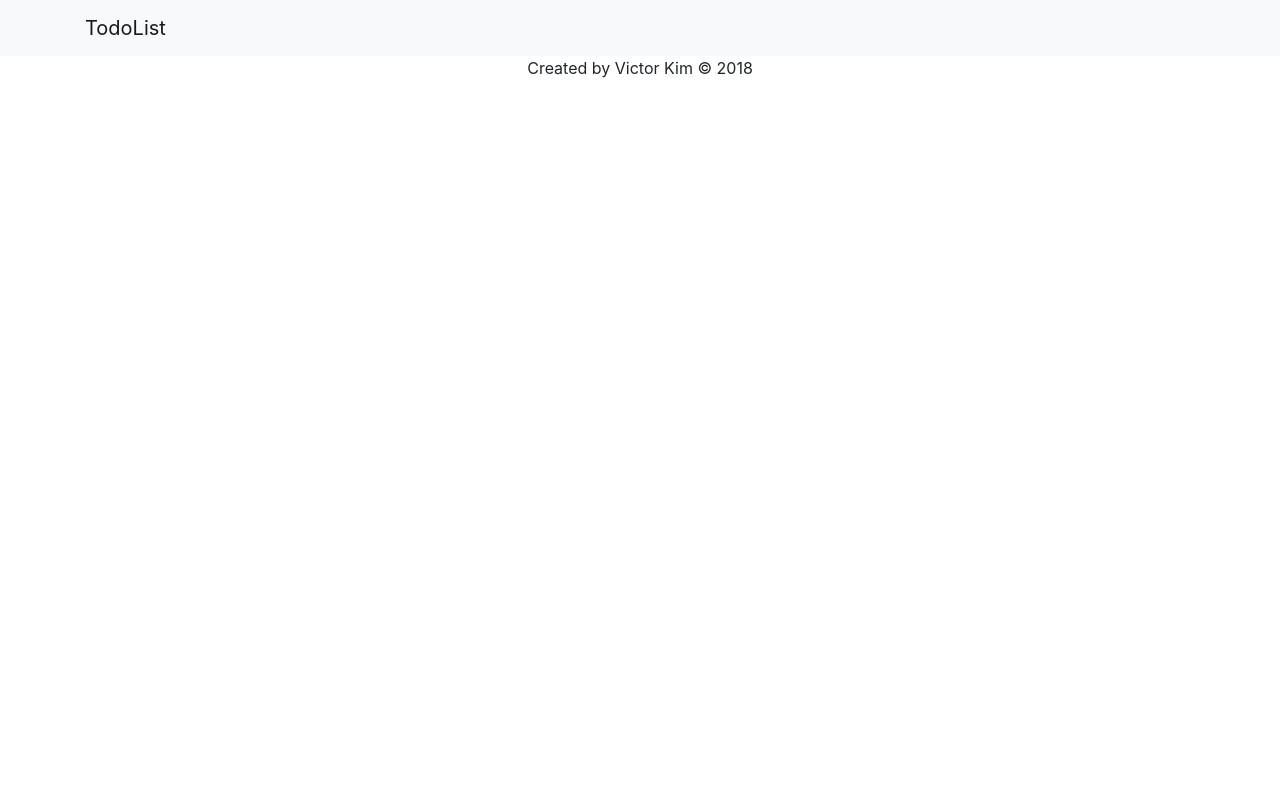
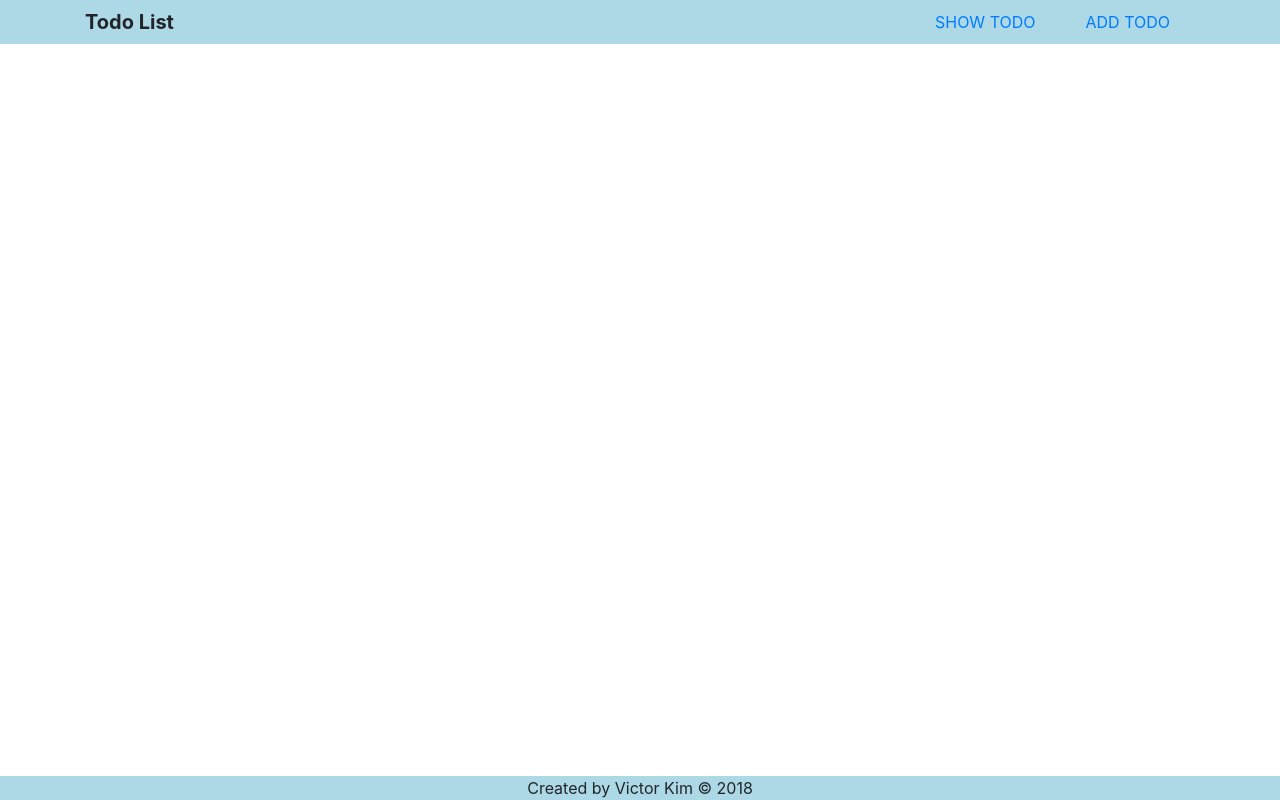
Before and after one commit to ViktorKim/ToDo-List, a Vue app: page / in a window 1280 px wide. Built offline with nearby package versions, Linux system fonts and the light colour scheme.

Commit message:
removed unused bootstrap components - used only reboot and grid. Implemented custom router functionality. Small code refactor

```diff
--- a/src/App.vue
+++ b/src/App.vue
@@ -6,6 +6,7 @@
 
 <script>
     import page from './components/page/Page';
+
     export default {
         name: 'app',
         components: {
@@ -15,5 +16,14 @@ export default {
 </script>
 
 <style lang="scss">
-  @import "../node_modules/bootstrap/scss/bootstrap";
+    @import "../node_modules/bootstrap/scss/bootstrap-reboot";
+    @import "../node_modules/bootstrap/scss/bootstrap-grid";
+
+    html, body {
+        height: 100%;
+    }
+
+    #app {
+        height: 100%;
+    }
 </style>
--- a/src/components/list/ListItem.vue
+++ b/src/components/list/ListItem.vue
@@ -1,7 +1,10 @@
 <template>
     <li class="list__item" v-if="itemName !== undefined">
         <input type="checkbox" class="list__item_checkbox" :id="'list-item-checkbox-'+itemId">
-        <label :for="'list-item-checkbox-'+itemId" class="list__item_name">{{itemName}}</label>
+        <label :for="'list-item-checkbox-'+itemId" class="list__item_name">
+            <span class="checkbox">  <span class="glyphicon glyphicon-align-left" aria-hidden="true"></span></span>
+            {{itemName}}
+        </label>
     </li>
 </template>
 
@@ -9,8 +12,7 @@
     export default {
         name: "ListItem",
         data: function () {
-            return {
-            }
+            return {}
         },
         props: {
             itemName: String,
@@ -20,18 +22,24 @@
 </script>
 
 <style scoped lang="scss">
-    .list__item{
+    .list__item {
         color: olivedrab;
-        &_checkbox{
+        &_checkbox {
             display: none;
         }
-        &_checkbox:checked+&_name{
+        &_checkbox:checked + &_name {
             text-decoration: line-through;
             color: lightcoral;
         }
-
-        &_name{
+        &_name {
             cursor: pointer;
+        }
+        .checkbox {
+            display: inline-block;
+            height: 20px;
+            width: 20px;
+            border: 1px solid #ddd;
+            margin-right: 5px;
         }
     }
 </style>
--- a/src/components/page/Page.vue
+++ b/src/components/page/Page.vue
@@ -1,7 +1,12 @@
 <template>
     <div class="page">
-        <pageHeader></pageHeader>
-        <pageContent v-bind:content="getPageContent"></pageContent>
+        <div class="page__wrapper">
+            <pageHeader
+                    @showTodoLists="showTodoLists"
+                    @addTodoList="addTodoList"
+            ></pageHeader>
+            <pageContent v-bind:content="page"></pageContent>
+        </div>
         <pageFooter></pageFooter>
     </div>
 </template>
@@ -10,23 +15,36 @@
     import pageHeader from './parts/PageHeader';
     import pageContent from './parts/PageContent';
     import pageFooter from './parts/PageFooter';
+
     export default {
         name: "Page",
         components: {
             pageHeader, pageContent, pageFooter
         },
-        data: function(){
-          return {
-          }
+        data: function () {
+            return {
+                page: ''
+            }
         },
-        computed: {
-            getPageContent: function () {
-                return 'list';
+        methods: {
+            showTodoLists: function () {
+                this.page = 'list';
+            },
+            addTodoList: function () {
+                this.page = 'newTodoList';
             }
         }
     }
 </script>
 
-<style scoped>
-
+<style scoped lang="scss">
+    .page {
+        min-height: 100%;
+        display: flex;
+        flex-direction: column;
+        justify-content: space-between;
+        &__wrapper {
+            height: 100%;
+        }
+    }
 </style>
--- a/src/components/page/parts/PageFooter.vue
+++ b/src/components/page/parts/PageFooter.vue
@@ -1,6 +1,6 @@
 <template>
     <footer class="page__footer">
-        <div class="container text-center">
+        <div class="container">
             Created by Victor Kim &copy; 2018
         </div>
     </footer>
@@ -13,5 +13,8 @@
 </script>
 
 <style scoped>
-
+    .page__footer {
+        text-align: center;
+        background-color: lightblue;
+    }
 </style>
--- a/src/components/page/parts/PageHeader.vue
+++ b/src/components/page/parts/PageHeader.vue
@@ -1,19 +1,66 @@
 <template>
     <header class="page__header">
-        <nav class="navbar navnavbar navbar-light bg-light">
-            <div class="container">
-                <a href="#" class="navbar-brand">TodoList</a>
+        <div class="container">
+            <div class="row">
+                <div class="col-md-4">
+                    <div class="logo">Todo List</div>
+                </div>
+                <div class="col-md-8">
+                    <ul class="menu">
+                        <li class="menu__item">
+                            <a href="#" class="menu__item_link" @click="showTodoLists">Show Todo</a>
+                        </li>
+                        <li class="menu__item">
+                            <a href="#" class="menu__item_link" @click="addTodoList">Add Todo</a>
+                        </li>
+                    </ul>
+                </div>
             </div>
-        </nav>
+        </div>
     </header>
 </template>
 
 <script>
     export default {
-        name: "Header"
+        name: "Header",
+        methods: {
+            showTodoLists: function () {
+                this.$emit('showTodoLists');
+            },
+            addTodoList: function () {
+                this.$emit('addTodoList');
+            }
+        }
     }
 </script>
 
-<style scoped>
+<style scoped lang="scss">
+    .page__header {
+        background-color: lightblue;
+    }
 
+    .logo {
+        display: flex;
+        font-size: 20px;
+        font-weight: bold;
+        height: 100%;
+        align-items: center;
+    }
+
+    .menu {
+        margin: 0;
+        padding: 0;
+        list-style: none;
+        display: flex;
+        justify-content: flex-end;
+        &__item {
+            display: inline-block;
+            padding: 0 5px;
+            text-transform: uppercase;
+            &_link {
+                display: inline-block;
+                padding: 10px 20px;
+            }
+        }
+    }
 </style>
--- a/src/main.js
+++ b/src/main.js
@@ -9,5 +9,5 @@ Vue.$_initDB();
 Vue.config.productionTip = false
 
 new Vue({
-  render: h => h(App)
+    render: h => h(App)
 }).$mount('#app')
```
Also changed, not shown: src/components/list/List.vue (+4 -4 lines), src/plugins/todoListPlugin.js (+4 -4 lines), 1 other file (tests, documents, lock files or other folders). Lines whose indentation alone changed are shown as unchanged.
